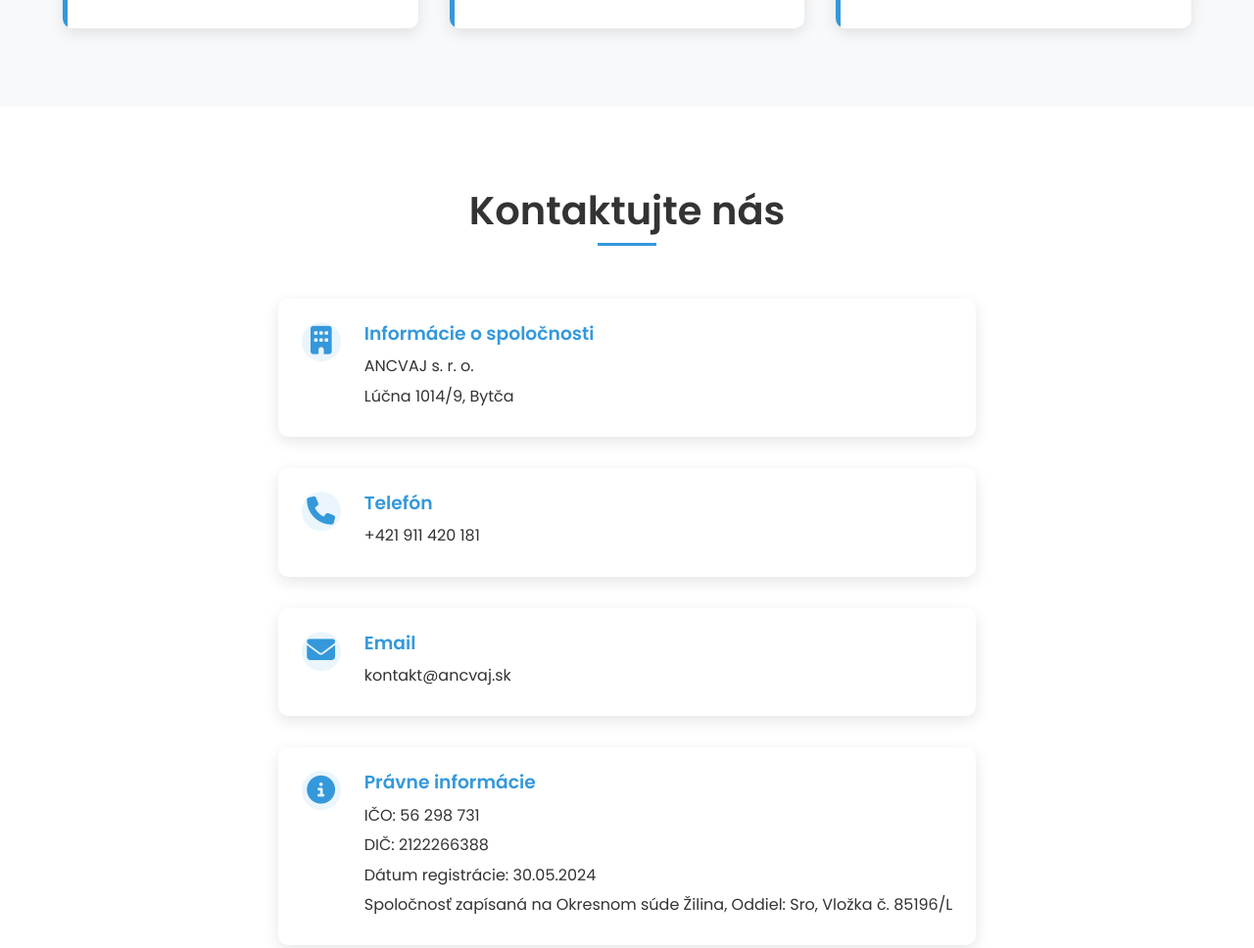
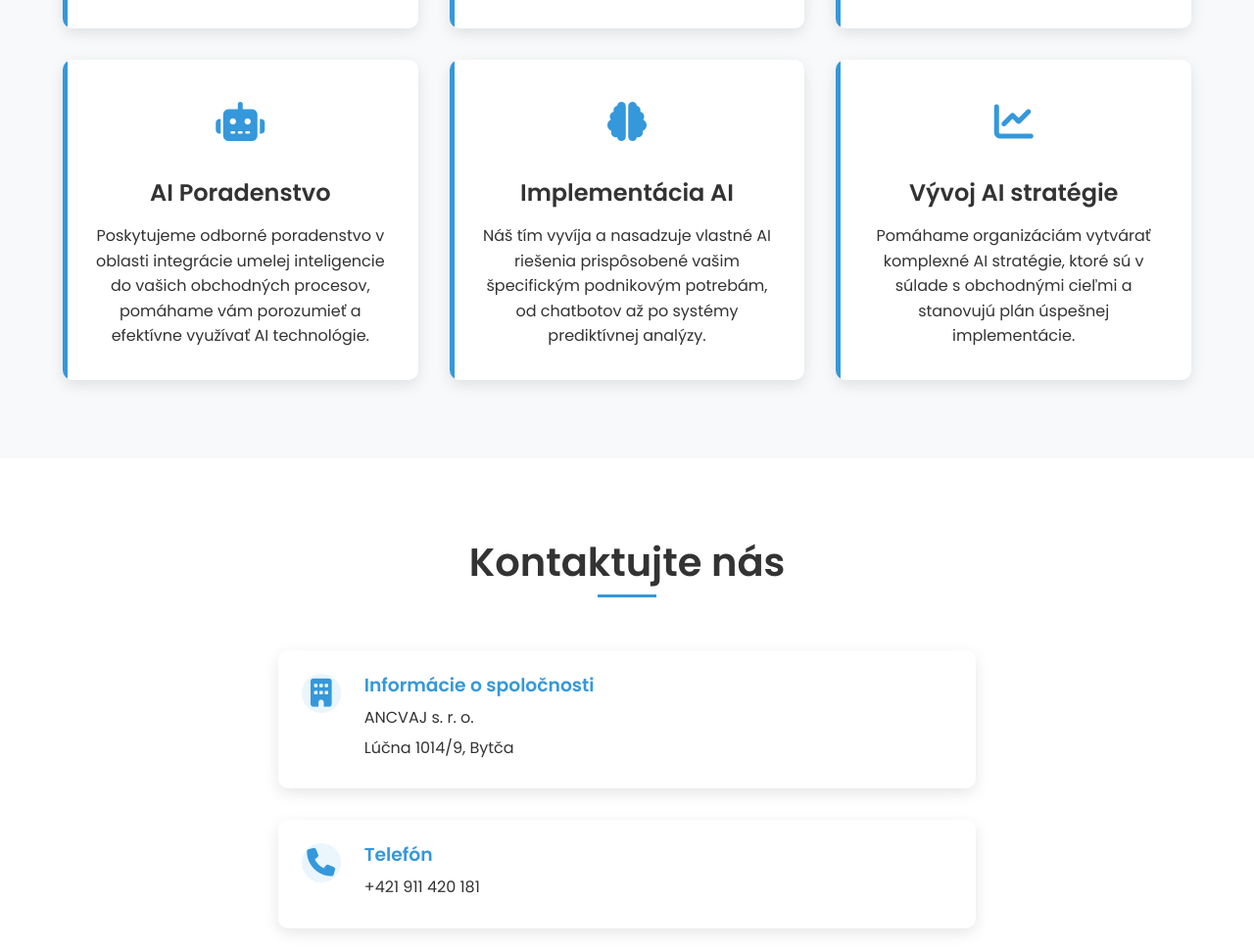
Before and after one commit to ShepDogSk/ancvajSK, a plain HTML site: page index-sk.html in a window 1280 px wide. Shown: the part 1328-2296 px from the top of the page at 98% size. Drawn offline with Linux system fonts and the light colour scheme.

Commit message:
second commit

```diff
--- a/index-sk.html
+++ b/index-sk.html
@@ -75,6 +75,27 @@
                     <h3>Webscraping a integrácia dát</h3>
                     <p>Poskytujeme služby webscrapingu na získavanie a spracovanie údajov z iných webových stránok pre vaše špecifické potreby.</p>
                 </div>
+                <div class="service-card">
+                    <div class="service-icon">
+                        <i class="fas fa-robot"></i>
+                    </div>
+                    <h3>AI Poradenstvo</h3>
+                    <p>Poskytujeme odborné poradenstvo v oblasti integrácie umelej inteligencie do vašich obchodných procesov, pomáhame vám porozumieť a efektívne využívať AI technológie.</p>
+                </div>
+                <div class="service-card">
+                    <div class="service-icon">
+                        <i class="fas fa-brain"></i>
+                    </div>
+                    <h3>Implementácia AI</h3>
+                    <p>Náš tím vyvíja a nasadzuje vlastné AI riešenia prispôsobené vašim špecifickým podnikovým potrebám, od chatbotov až po systémy prediktívnej analýzy.</p>
+                </div>
+                <div class="service-card">
+                    <div class="service-icon">
+                        <i class="fas fa-chart-line"></i>
+                    </div>
+                    <h3>Vývoj AI stratégie</h3>
+                    <p>Pomáhame organizáciám vytvárať komplexné AI stratégie, ktoré sú v súlade s obchodnými cieľmi a stanovujú plán úspešnej implementácie.</p>
+                </div>
             </div>
         </section>
 
@@ -141,6 +162,7 @@
                         <li><a href="#services">Poradenstvo</a></li>
                         <li><a href="#services">Automatizácia procesov</a></li>
                         <li><a href="#services">Webscraping a integrácia dát</a></li>
+                        <li><a href="#services">AI služby</a></li>
                     </ul>
                 </div>
             </div>
```
Also changed, not shown: index.html (+22 -0 lines), sitemap-sk.html (+3 -3 lines), sitemap.html (+3 -0 lines).
